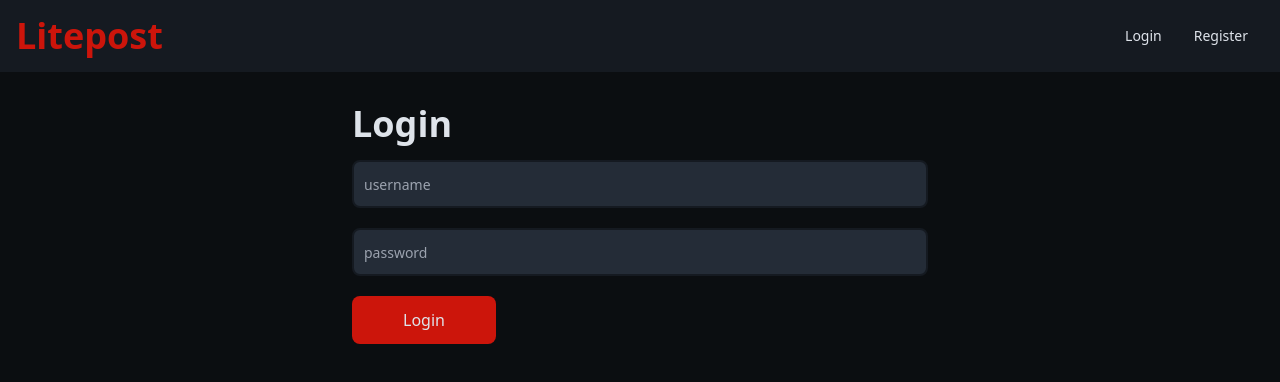
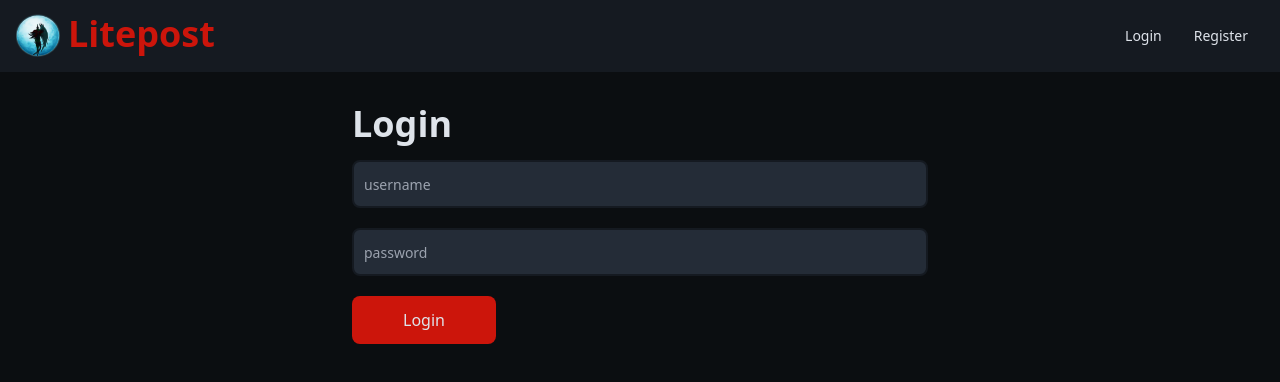
Before and after one commit to FranciscoTurro/litepost, a Next.js app in the folder client/: page /login in a window 1280 px wide. Shown: the top 382 px of the page. Built offline with nearby package versions, Linux system fonts and the light colour scheme; no server answers.

Commit message:
small changes to UI

```diff
--- a/client/src/components/Navbar.tsx
+++ b/client/src/components/Navbar.tsx
@@ -4,6 +4,8 @@ import {
   useCurrentUserQuery,
   useLogoutMutation,
 } from '../generated/generated-types';
+import icon from '../assets/img/icon.png';
+import Image from 'next/image';
 
 export const Navbar = () => {
   const ApolloClient = useApolloClient();
@@ -17,7 +19,10 @@ export const Navbar = () => {
           className="text-bright_crimson-1 self-center text-4xl font-bold whitespace-nowrap"
           href={'/'}
         >
-          Litepost
+          <div className="flex gap-2">
+            <Image src={icon} alt="test" className="w-11 h-11" />
+            <h1>Litepost</h1>
+          </div>
         </Link>
         <div className="hidden w-full md:block md:w-auto" id="navbar-default">
           {data?.currentUser ? (
--- a/client/src/components/UpdootSection.tsx
+++ b/client/src/components/UpdootSection.tsx
@@ -10,6 +10,9 @@ import {
 interface UpdootSectionProps {
   post: PostSnippetFragment;
 }
+
+const greenHexCode: string = '#00FF00';
+const redHexCode: string = '#FF0000';
 
 const updatePoints = (
   value: number,
@@ -80,11 +83,11 @@ export const UpdootSection: React.FC<UpdootSectionProps> = ({ post }) => {
   return (
     <div className="h-full flex flex-col justify-between w-6">
       <button disabled={loading} onClick={handleUpdoot}>
-        <ArrowUp color={post.voteStatus === 1 ? 'green' : 'white'} />
+        <ArrowUp color={post.voteStatus === 1 ? greenHexCode : 'white'} />
       </button>
       <p className="text-center">{post.points}</p>
       <button disabled={loading} onClick={handleDowndoot}>
-        <ArrowDown color={post.voteStatus === -1 ? 'red' : 'white'} />
+        <ArrowDown color={post.voteStatus === -1 ? redHexCode : 'white'} />
       </button>
     </div>
   );
--- a/client/src/pages/index.tsx
+++ b/client/src/pages/index.tsx
@@ -2,7 +2,6 @@ import Link from 'next/link';
 import { Post } from '../components/Post';
 import { useGetPostsQuery } from '../generated/generated-types';
 import { ClockLoader } from 'react-spinners';
-import { SubmitButton } from '../components/SubmitButton';
 
 const Home = () => {
   const { data, loading, fetchMore, variables } = useGetPostsQuery({
@@ -25,12 +24,14 @@ const Home = () => {
         <h1 className="text-2xl inline font-extrabold leading-none mdl:text-3xl lg:text-4xl">
           Main page
         </h1>
-        <button
-          type="submit"
-          className="h-12 py-2.5 px-5 bg-bright_crimson-1 hover:bg-bright_crimson-2 font-medium rounded-lg text-center"
-        >
-          <Link href={'/create-post'}>Create a post</Link>
-        </button>
+        <Link href={'/create-post'}>
+          <button
+            type="submit"
+            className="h-12 py-2.5 px-5 bg-bright_crimson-1 hover:bg-bright_crimson-2 font-medium rounded-lg text-center"
+          >
+            Create a Post
+          </button>
+        </Link>
       </div>
       <div className="w-2/5">
         {data.getPosts.posts.map((post) => (
```
Also changed, not shown: client/src/assets/img/icon.png (added).
